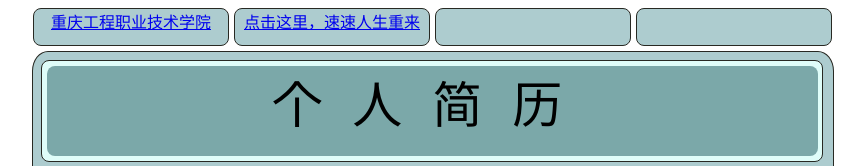
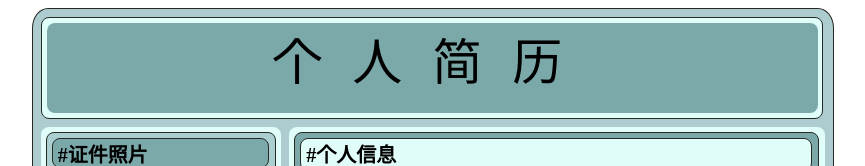
Before and after one commit to aotosama/aotosama.github.io, a plain HTML site: page index.html in a window 1280 px wide. Shown: the top 166 px of the page, without its empty margins (207-1072 px from the left). Drawn offline with Linux system fonts and the light colour scheme.

Commit message:
Update index.html

```diff
--- a/index.html
+++ b/index.html
@@ -9,17 +9,6 @@
 </head>
 <body>
     <link rel="stylesheet" href="resume1.css">
-    <div id="nav">
-        <div class="nav-in" id="nav-in1">
-            <a href="http://www.cqvie.edu.cn">重庆工程职业技术学院</a>
-        </div>
-        <div class="nav-in" id="nav-in2">
-            <a href="http://liferestart.syaro.io/view/">点击这里，速速人生重来</a>
-        </div>
-        <div class="nav-in" id="nav-in3"></div>
-        <div class="nav-in" id="nav-in4"></div>
-    </div>
-
     <div class="clear"></div>
     <div id="main">
         <div id="header">
@@ -31,7 +20,7 @@
             <div class="menu-in" id="menu1">
                 <div class="menu-in-in" id="in1">
                     <p class="p-titel">#证件照片</p>
-                    <img src="images/renzituo.jpg" alt="">
+                    <img src="C:\Users\YHP\Pictures\图\y.jpg" alt="">
                 </div>
             </div>
             <div class="menu-in" id="menu2">
```
